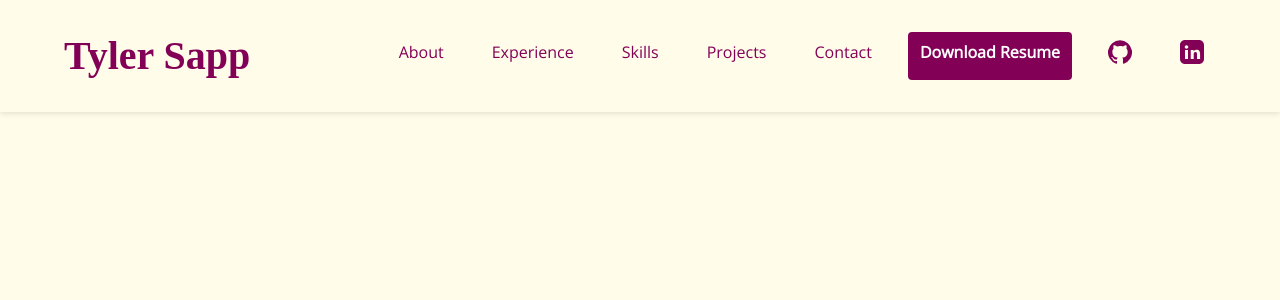
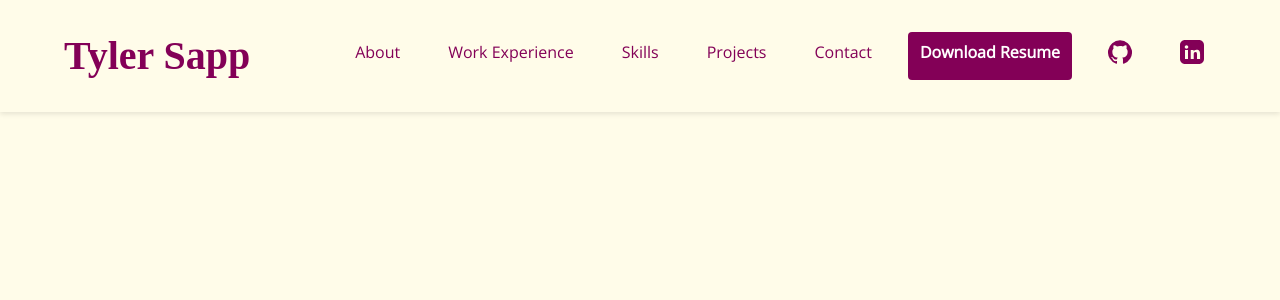
Before and after one commit to Tyler-Sapp/Resume-Site, a PHP site: page /src/header.php in a window 1280 px wide. Shown: the top 300 px of the page. Run offline with PHP 8.4, Linux system fonts and the light colour scheme.

Commit message:
initial commit

```diff
--- a/public/index.php
+++ b/public/index.php
@@ -34,7 +34,7 @@
 </section>
 
 <section id="experience">
-  <h2>Experience</h2>
+  <h2>Work Experience</h2>
   <div class="job">
     <h3>Senior Certified Pharmacy Technician III</h3>
     <span class="date">2015 – Present</span>
--- a/src/header.php
+++ b/src/header.php
@@ -12,7 +12,7 @@
       <a href="/" class="logo" style="font-family: 'Times New Roman', cursive; font-size: 2.5rem;">Tyler Sapp</a>
       <nav class="main-nav">
         <a href="#about">About</a>
-        <a href="#experience">Experience</a>
+        <a href="#experience">Work Experience</a>
         <a href="#skills">Skills</a>
         <a href="#projects">Projects</a>
         <a href="#contact">Contact</a>
```
